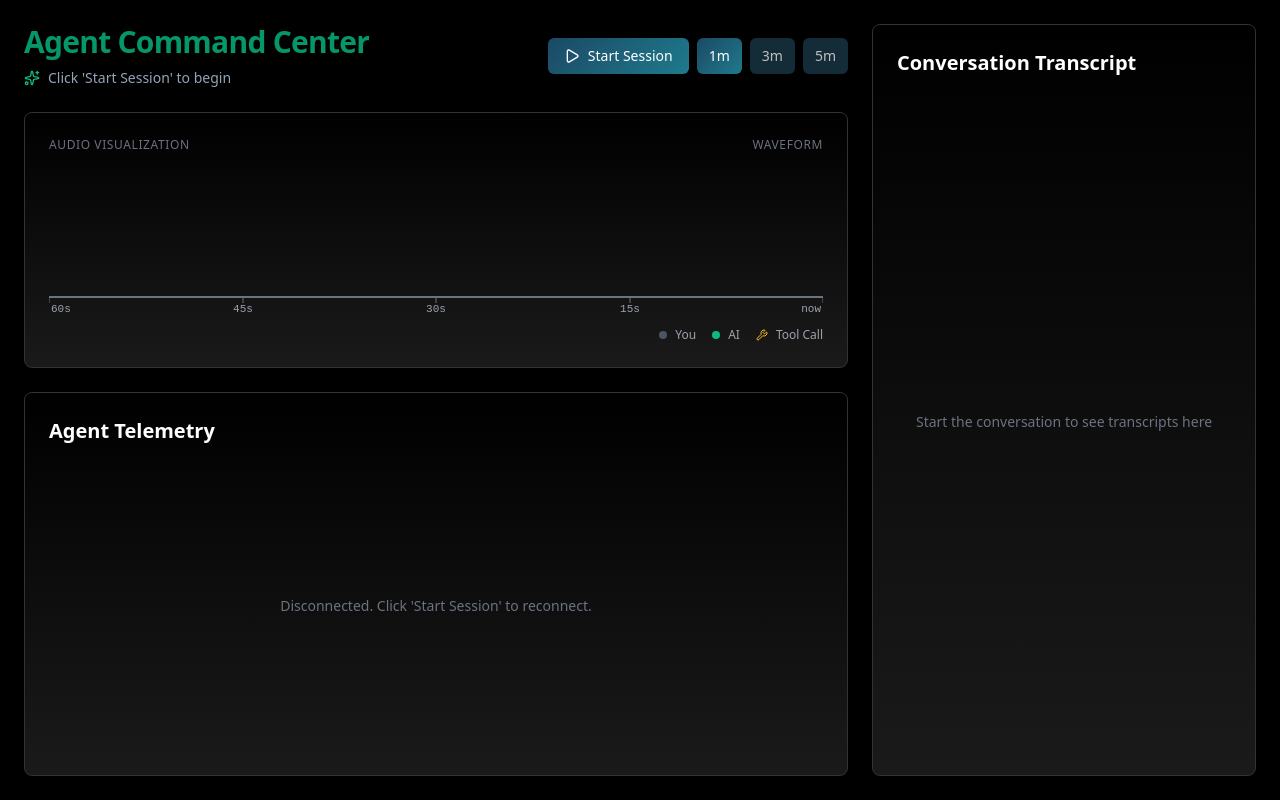
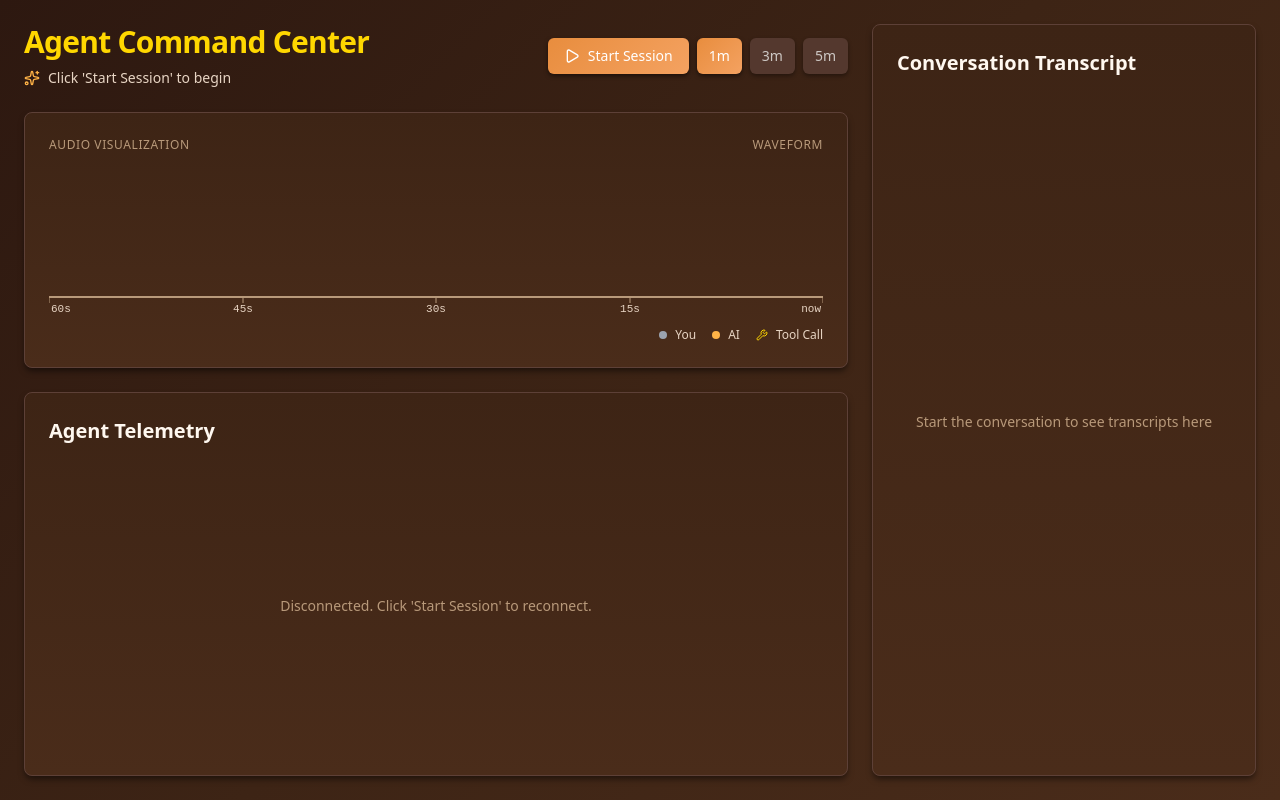
Before and after one commit to DanGiannone1/realtime-voice-chatbot, a Next.js app in the folder frontend/: page / in a window 1280 px wide. Built offline with nearby package versions, Linux system fonts and the light colour scheme.

Commit message:
Refactor: Update UI colors and dependencies
This commit updates the UI colors to a warmer palette and introduces Playwright dependencies for testing.

Co-authored-by: djgiannone93 <djgiannone93@gmail.com>

```diff
--- a/frontend/app/components/WaveformVisualizer.tsx
+++ b/frontend/app/components/WaveformVisualizer.tsx
@@ -52,7 +52,7 @@ export default function WaveformVisualizer({
       const axisY = height - axisBottomPad;
 
       // baseline
-      ctx.strokeStyle = "#6b7280";
+      ctx.strokeStyle = "#B8997A";
       ctx.lineWidth = 2;
       ctx.beginPath();
       ctx.moveTo(0, axisY);
@@ -70,7 +70,7 @@ export default function WaveformVisualizer({
         const x = Math.round(width * p);
 
         // tick
-        ctx.strokeStyle = "#6b7280";
+        ctx.strokeStyle = "#B8997A";
         ctx.lineWidth = 1;
         ctx.beginPath();
         ctx.moveTo(x, axisY);
@@ -79,7 +79,7 @@ export default function WaveformVisualizer({
 
         // label - adjust alignment for edge labels to prevent clipping
         const label = secsAgo === 0 ? "now" : `${secsAgo}s`;
-        ctx.fillStyle = "#9ca3af";
+        ctx.fillStyle = "#E8D5C4";
 
         // Right edge (now): align right
         if (secsAgo === 0) {
@@ -132,9 +132,9 @@ export default function WaveformVisualizer({
 
     // Colors to match legend
   const COLOR_USER = "#9CA3AF";    // gray (You)
-  const COLOR_AI = "#10B981";      // emerald (AI)
-  const COLOR_TOOL = "#F59E0B";    // amber (tool)
-  const COLOR_SILENCE = "#2D3748"; // subtle slate
+  const COLOR_AI = "#FFB347";      // warm orange (AI)
+  const COLOR_TOOL = "#FFD700";    // golden (tool)
+  const COLOR_SILENCE = "#5D4037"; // warm brown
   let prevToolActive = false;
 
     const render = () => {
--- a/frontend/app/globals.css
+++ b/frontend/app/globals.css
@@ -1,3 +1,19 @@
 @tailwind base;
 @tailwind components;
 @tailwind utilities;
+
+:root {
+  --warm-bg-primary: #2D1810;
+  --warm-bg-secondary: #3D2415;
+  --warm-bg-panel: #4A2C1A;
+  --warm-accent-primary: #E88D3E;
+  --warm-accent-secondary: #F4A261;
+  --warm-accent-bright: #FFB347;
+  --warm-text-primary: #FFF8F0;
+  --warm-text-secondary: #E8D5C4;
+  --warm-text-muted: #B8997A;
+  --warm-border: #5D4037;
+  --warm-coral: #FF7F6B;
+  --warm-rose: #E76F51;
+  --warm-golden: #FFD700;
+}
--- a/frontend/app/page.tsx
+++ b/frontend/app/page.tsx
@@ -557,7 +557,7 @@ export default function Home() {
   };
 
   return (
-    <main className="flex h-screen gap-6 bg-black p-6 text-white">
+    <main className="flex h-screen gap-6 p-6" style={{ background: "linear-gradient(135deg, #2D1810 0%, #3D2415 50%, #4A2C1A 100%)", color: "#FFF8F0" }}>
       {/* Hidden audio element */}
       <audio ref={audioElementRef} autoPlay />
 
@@ -568,13 +568,13 @@ export default function Home() {
           <div className="flex flex-col gap-2">
             <h1
               className="text-3xl font-bold tracking-tight"
-              style={{ color: "#059669" }}
+              style={{ color: "#FFD700" }}
             >
               Agent Command Center
             </h1>
             <div className="flex items-center gap-2 text-sm">
-              <Sparkles className="h-4 w-4" style={{ color: "#10b981" }} />
-              <p className="text-slate-400">{status}</p>
+              <Sparkles className="h-4 w-4" style={{ color: "#FFB347" }} />
+              <p style={{ color: "#E8D5C4" }}>{status}</p>
             </div>
           </div>
           <div className="flex items-center gap-2">
@@ -584,8 +584,8 @@ export default function Home() {
               className="flex items-center gap-2 rounded-md px-4 py-2 text-sm font-medium text-white shadow-[0_2px_4px_rgba(0,0,0,0.5)] transition-all duration-200 hover:opacity-95 disabled:cursor-not-allowed disabled:opacity-60"
               style={{
                 background: isConnected
-                  ? "#ef4444"
-                  : "linear-gradient(135deg, #1B4965 0%, #1F7A8C 100%)",
+                  ? "#DC2626"
+                  : "linear-gradient(135deg, #E88D3E 0%, #F4A261 100%)",
               }}
             >
               {isConnected ? (
@@ -606,8 +606,8 @@ export default function Home() {
               style={{
                 background:
                   selectedTimeRange === "1m"
-                    ? "linear-gradient(135deg, #1B4965 0%, #1F7A8C 100%)"
-                    : "#1B3A4B",
+                    ? "linear-gradient(135deg, #E88D3E 0%, #F4A261 100%)"
+                    : "#5D4037",
                 opacity: selectedTimeRange === "1m" ? 1 : 0.75,
               }}
             >
@@ -619,8 +619,8 @@ export default function Home() {
               style={{
                 background:
                   selectedTimeRange === "3m"
-                    ? "linear-gradient(135deg, #1B4965 0%, #1F7A8C 100%)"
-                    : "#1B3A4B",
+                    ? "linear-gradient(135deg, #E88D3E 0%, #F4A261 100%)"
+                    : "#5D4037",
                 opacity: selectedTimeRange === "3m" ? 1 : 0.75,
               }}
             >
@@ -632,8 +632,8 @@ export default function Home() {
               style={{
                 background:
                   selectedTimeRange === "5m"
-                    ? "linear-gradient(135deg, #1B4965 0%, #1F7A8C 100%)"
-                    : "#1B3A4B",
+                    ? "linear-gradient(135deg, #E88D3E 0%, #F4A261 100%)"
+                    : "#5D4037",
                 opacity: selectedTimeRange === "5m" ? 1 : 0.75,
               }}
             >
@@ -644,12 +644,13 @@ export default function Home() {
 
         {/* Visualization Panel */}
         <div
-          className="flex h-64 flex-col rounded-lg border border-[#333333] p-6 shadow-[0_4px_6px_-1px_rgba(0,0,0,0.5)]"
+          className="flex h-64 flex-col rounded-lg border p-6 shadow-[0_4px_6px_-1px_rgba(0,0,0,0.5)]"
           style={{
-            background: "linear-gradient(to bottom, #000000 0%, #1A1A1A 100%)",
+            background: "linear-gradient(to bottom, #3D2415 0%, #4A2C1A 100%)",
+            borderColor: "#5D4037",
           }}
         >
-          <div className="mb-4 flex items-center justify-between text-xs uppercase tracking-wider text-gray-500">
+          <div className="mb-4 flex items-center justify-between text-xs uppercase tracking-wider" style={{ color: "#B8997A" }}>
             <span>Audio Visualization</span>
             <span>Waveform</span>
           </div>
@@ -671,17 +672,17 @@ export default function Home() {
             />
           </div>
           <div className="mt-3 flex items-center justify-end text-sm">
-            <div className="flex gap-4 text-xs text-gray-400">
+            <div className="flex gap-4 text-xs" style={{ color: "#E8D5C4" }}>
               <div className="flex items-center gap-2">
-                <div className="h-2 w-2 rounded-full bg-gray-600"></div>
+                <div className="h-2 w-2 rounded-full" style={{ backgroundColor: "#9CA3AF" }}></div>
                 <span>You</span>
               </div>
               <div className="flex items-center gap-2">
-                <div className="h-2 w-2 rounded-full bg-emerald-500"></div>
+                <div className="h-2 w-2 rounded-full" style={{ backgroundColor: "#FFB347" }}></div>
                 <span>AI</span>
               </div>
               <div className="flex items-center gap-2">
-                <Wrench className="h-3 w-3 text-amber-400" />
+                <Wrench className="h-3 w-3" style={{ color: "#FFD700" }} />
                 <span>Tool Call</span>
               </div>
             </div>
@@ -690,13 +691,14 @@ export default function Home() {
 
         {/* Agent Telemetry Panel */}
         <div
-          className="flex min-h-64 flex-1 flex-col rounded-lg border border-[#333333] p-6 shadow-[0_4px_6px_-1px_rgba(0,0,0,0.5)]"
+          className="flex min-h-64 flex-1 flex-col rounded-lg border p-6 shadow-[0_4px_6px_-1px_rgba(0,0,0,0.5)]"
           style={{
-            background: "linear-gradient(to bottom, #000000 0%, #1A1A1A 100%)",
+            background: "linear-gradient(to bottom, #3D2415 0%, #4A2C1A 100%)",
+            borderColor: "#5D4037",
           }}
         >
           <h2 className="mb-4 text-xl font-semibold">Agent Telemetry</h2>
-          <div className="flex flex-1 items-center justify-center text-sm text-gray-500">
+          <div className="flex flex-1 items-center justify-center text-sm" style={{ color: "#B8997A" }}>
             <p>
               {isConnected
                 ? "Streaming…"
@@ -708,15 +710,16 @@ export default function Home() {
 
       {/* Right Column - Conversation Transcript */}
       <div
-        className="flex w-96 flex-col rounded-lg border border-[#333333] p-6 shadow-[0_4px_6px_-1px_rgba(0,0,0,0.5)]"
+        className="flex w-96 flex-col rounded-lg border p-6 shadow-[0_4px_6px_-1px_rgba(0,0,0,0.5)]"
         style={{
-          background: "linear-gradient(to bottom, #000000 0%, #1A1A1A 100%)",
+          background: "linear-gradient(to bottom, #3D2415 0%, #4A2C1A 100%)",
+          borderColor: "#5D4037",
         }}
       >
         <h2 className="mb-4 text-xl font-semibold">Conversation Transcript</h2>
 
         {transcript.length === 0 ? (
-          <div className="flex flex-1 items-center justify-center text-sm text-gray-500">
+          <div className="flex flex-1 items-center justify-center text-sm" style={{ color: "#B8997A" }}>
             Start the conversation to see transcripts here
           </div>
         ) : (
@@ -729,22 +732,22 @@ export default function Home() {
                   className={`flex flex-col ${isAi ? "items-start" : "items-end"}`}
                 >
                   <div
-                    className={`max-w-[85%] rounded-lg border p-3 shadow-[0_2px_4px_rgba(0,0,0,0.5)] ${
-                      isAi
-                        ? "border-[rgba(16,185,129,0.3)] bg-[rgba(16,185,129,0.1)]"
-                        : "border-[#333333] bg-[#374151]"
-                    }`}
+                    className="max-w-[85%] rounded-lg border p-3 shadow-[0_2px_4px_rgba(0,0,0,0.5)]"
+                    style={{
+                      borderColor: isAi ? "rgba(255, 179, 71, 0.4)" : "#5D4037",
+                      background: isAi ? "rgba(255, 179, 71, 0.15)" : "#5D4037",
+                    }}
                   >
                     <div
                       className="mb-1 flex items-center gap-1 font-mono text-xs opacity-70"
-                      style={{ color: "#9ca3af" }}
+                      style={{ color: "#E8D5C4" }}
                     >
                       {isAi && (
-                        <Sparkles className="h-5 w-5" style={{ color: "#10b981" }} />
+                        <Sparkles className="h-5 w-5" style={{ color: "#FFD700" }} />
                       )}
                       <span>{message.timestamp}</span>
                     </div>
-                    <p className="whitespace-pre-wrap text-sm leading-relaxed text-white">
+                    <p className="whitespace-pre-wrap text-sm leading-relaxed" style={{ color: "#FFF8F0" }}>
                       {message.content}
                     </p>
                   </div>
--- a/frontend/tailwind.config.js
+++ b/frontend/tailwind.config.js
@@ -6,7 +6,31 @@ module.exports = {
     './app/**/*.{js,ts,jsx,tsx,mdx}',
   ],
   theme: {
-    extend: {},
+    extend: {
+      colors: {
+        warm: {
+          bg: {
+            primary: '#2D1810',
+            secondary: '#3D2415',
+            panel: '#4A2C1A',
+          },
+          accent: {
+            primary: '#E88D3E',
+            secondary: '#F4A261',
+            bright: '#FFB347',
+          },
+          text: {
+            primary: '#FFF8F0',
+            secondary: '#E8D5C4',
+            muted: '#B8997A',
+          },
+          border: '#5D4037',
+          coral: '#FF7F6B',
+          rose: '#E76F51',
+          golden: '#FFD700',
+        },
+      },
+    },
   },
   plugins: [],
 }
```
